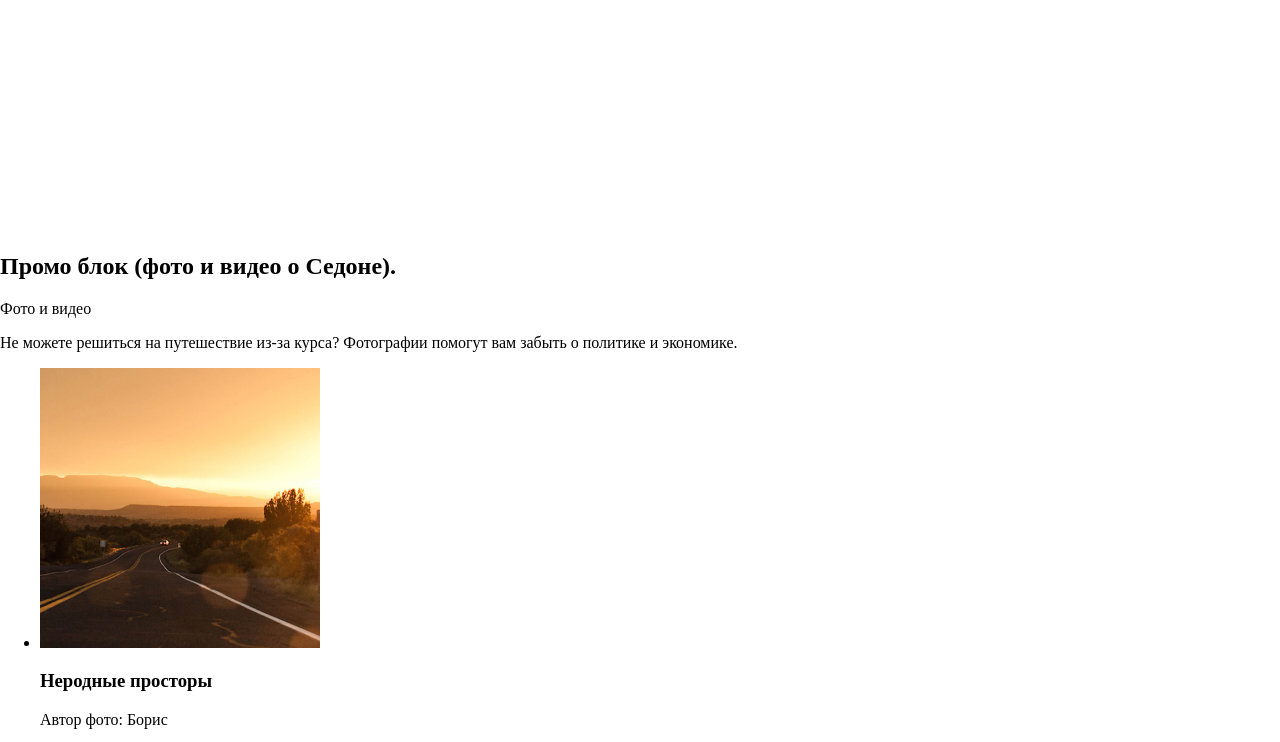
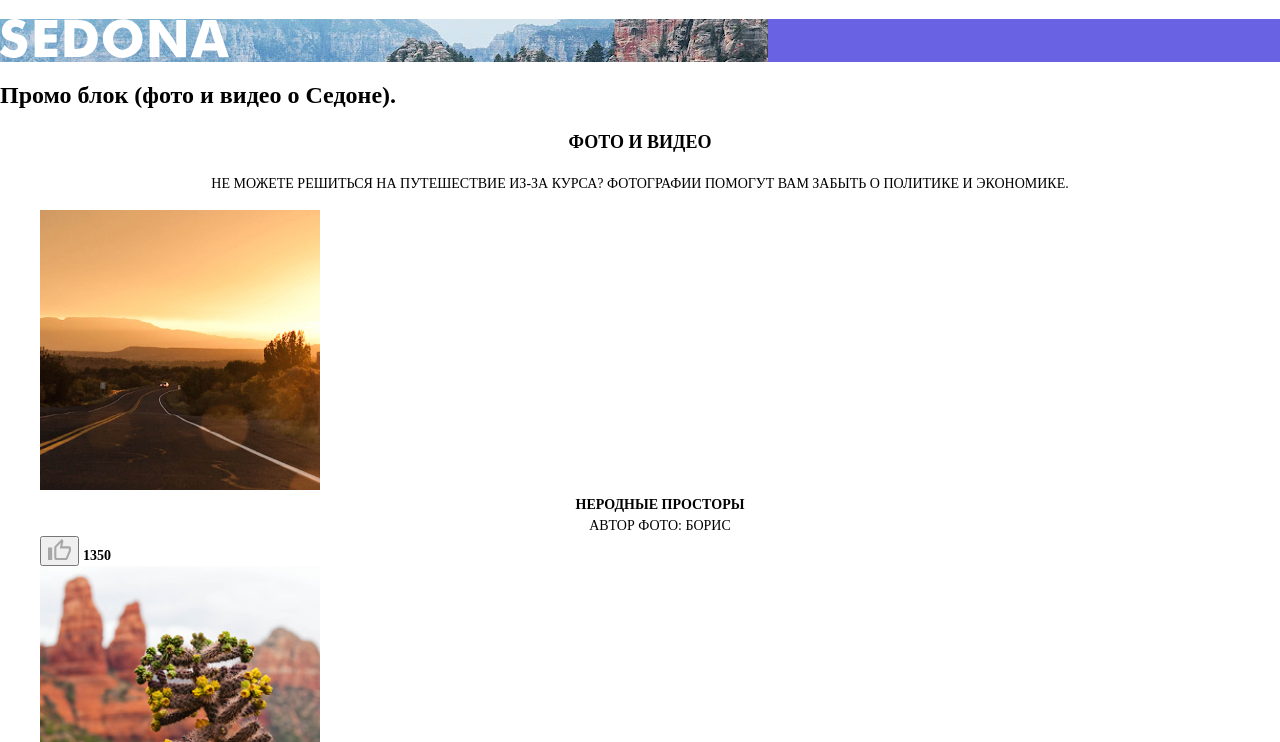
Before and after one commit to htmlacademy-adaptive/2200947-sedona-28, a website: page source/catalog.html in a window 1280 px wide. Shown: the part 402-1144 px from the top of the page. Drawn offline with nearby package versions, Linux system fonts and the light colour scheme; files that its build step writes are made by us from their sources.

Commit message:
закончил стилизацию

```diff
--- a/source/catalog.html
+++ b/source/catalog.html
@@ -37,11 +37,11 @@
 
     <main class="main-container main-catalog">
       <h1 class="visually-hidden">Добро пожаловать в Седону.</h1>
-      <section class="hero hero-catalog">
-        <div class="hero__wrapper">
-          <div class="hero__image">
+      <section class="hero-catalog">
+        <div class="hero-catalog__wrapper">
+          <div class="hero-catalog__image">
             <img
-              class="hero__slogan"
+              class="hero-catalog__slogan"
               src="img/image-catalog/sedona-catalog.svg"
               width="229"
               height="39"
@@ -52,20 +52,20 @@
       </section>
       <section class="promo">
         <h2 class="visually-hidden">Промо блок (фото и видео о Седоне).</h2>
-        <div class="promo__text-block text-block">
+        <div class="text-block">
           <p class="text-block__title">Фото и видео</p>
           <p class="text-block__description">
             Не можете решиться на путешествие из-за курса? Фотографии помогут
             вам забыть о политике и экономике.
           </p>
         </div>
-        <section class="gallery">
-          <div class="gallery__wrapper">
-            <ul class="gallery__list">
-              <li class="gallery__item photo-card">
+        <section class="photo-card">
+          <div class="photo-card__wrapper">
+            <ul class="photo-card__list">
+              <li class="photo-card__item">
                 <a class="photo-card__link" href="#">
                   <img
-                    class="photo-card__image photo-card__image--first"
+                    class="photo-card__image"
                     src="img/image-catalog/catalog-photo-1.jpg"
                     alt="Дорога на фоне заката"
                     width="280"
@@ -97,7 +97,7 @@
                   <span class="like__number">1350</span>
                 </div>
               </li>
-              <li class="gallery__item photo-card">
+              <li class="photo-card__item">
                 <a class="photo-card__link" href="#">
                   <img
                     class="photo-card__image"
@@ -132,7 +132,7 @@
                   <span class="like__number">143</span>
                 </div>
               </li>
-              <li class="gallery__item photo-card">
+              <li class="photo-card__item">
                 <a class="photo-card__link" href="#">
                   <img
                     class="photo-card__image"
@@ -167,7 +167,7 @@
                   <span class="like__number">96</span>
                 </div>
               </li>
-              <li class="gallery__item photo-card">
+              <li class="photo-card__item">
                 <a class="photo-card__link" href="#">
                   <img
                     class="photo-card__image"
--- a/source/less/style.less
+++ b/source/less/style.less
@@ -7,3 +7,7 @@
 @import url(./styles/advantages.less);
 @import url(./styles/search-hotel.less);
 @import url(./styles/main-footer.less);
+@import url(./styles/hero-catalog.less);
+@import url(./styles/text-block.less);
+@import url(./styles/photo-card.less);
+@import url(./styles/like.less);
--- /dev/null
+++ b/source/less/styles/hero-catalog.less
@@ -0,0 +1,5 @@
+.hero-catalog__image {
+  background-color: #6962e2;
+  background-image: url(../../img/image-catalog/back-desktop.jpg);
+  background-repeat: no-repeat;
+}
--- a/source/less/styles/like.less
+++ b/source/less/styles/like.less
@@ -0,0 +1,11 @@
+.like__number {
+font-family: "PT Sans";
+font-size: 14px;
+line-height: 21px;
+font-weight: 700;
+color: #000000;
+text-align: center;
+margin: 0;
+text-transform: uppercase;
+
+}
--- a/source/less/styles/photo-card.less
+++ b/source/less/styles/photo-card.less
@@ -0,0 +1,25 @@
+.photo-card__item {
+  list-style-type: none;
+}
+
+.photo-card__title {
+font-family: "PT Sans";
+font-size: 14px;
+line-height: 21px;
+font-weight: 700;
+color: #000000;
+text-align: center;
+margin: 0;
+text-transform: uppercase;
+}
+
+.photo-card__author {
+font-family: "PT Sans";
+font-size: 14px;
+line-height: 21px;
+font-weight: 400;
+color: #000000;
+text-align: center;
+margin: 0;
+text-transform: uppercase;
+}
--- /dev/null
+++ b/source/less/styles/text-block.less
@@ -0,0 +1,19 @@
+.text-block__title {
+font-family: "PT Sans";
+font-size: 18px;
+line-height: 26px;
+font-weight: 700;
+color: #000000;
+text-align: center;
+text-transform: uppercase;
+}
+
+.text-block__description {
+font-family: "PT Sans";
+font-size: 14px;
+line-height: 21px;
+font-weight: 400;
+color: #000000;
+text-align: center;
+text-transform: uppercase;
+}
```
